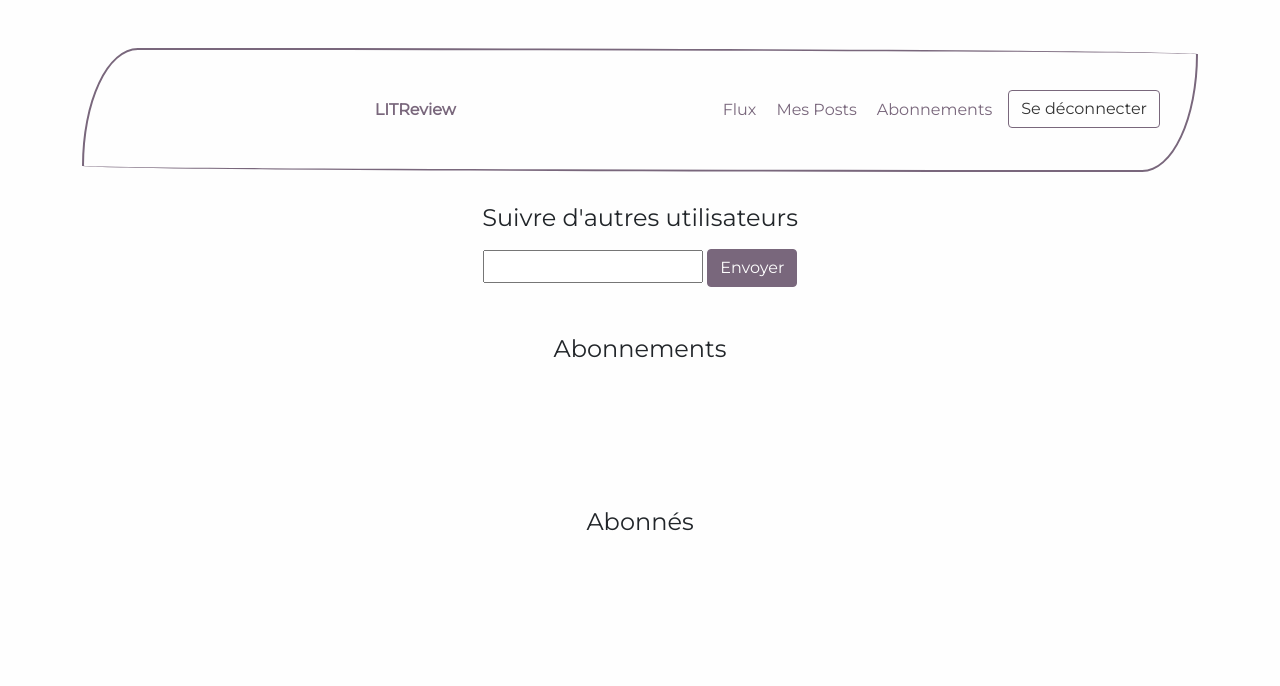
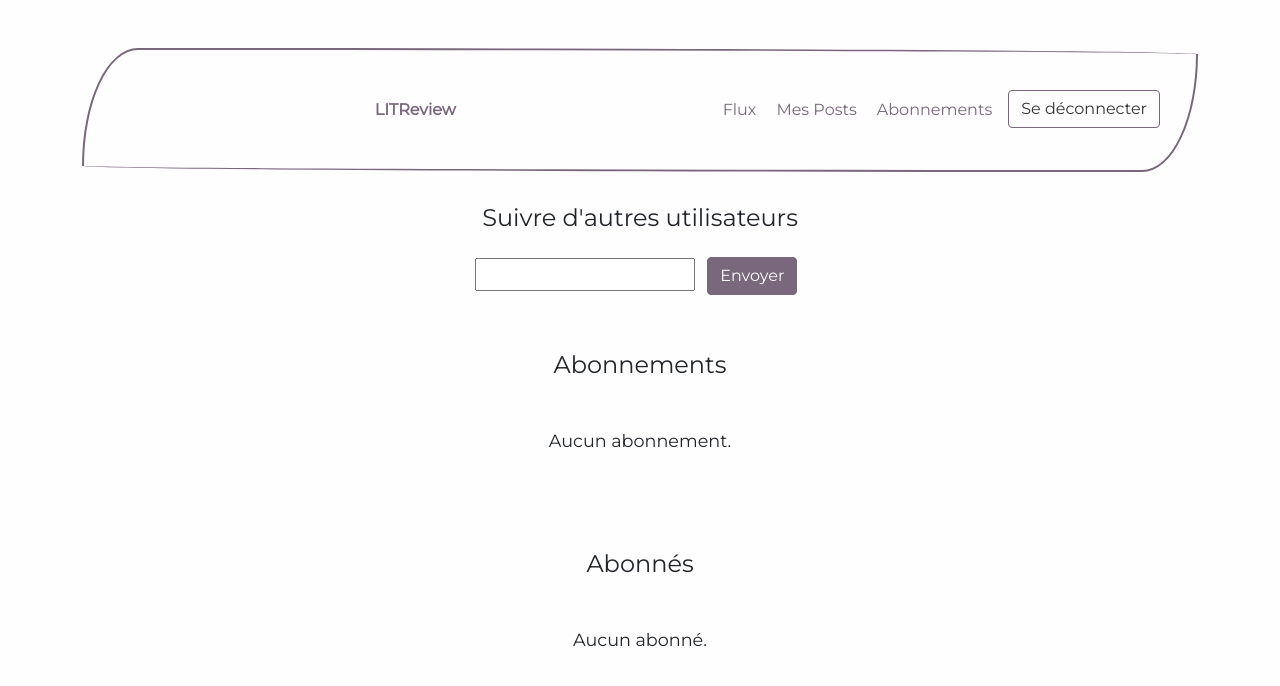
Before and after one commit to ClaireRuysschaert/P9_OC_LITReview, a Django app: page /subscription/ in a window 1280 px wide. Shown: the top 686 px of the page. Run offline with Django 4.2, Linux system fonts and the light colour scheme; the visitor is signed in with stand-in values (Sample User, id 1); data comes from the database, SQL or seed files in the repository.

Commit message:
feat: Add message if there is no subscribers or subscription

```diff
--- a/authentication/templates/authentication/subscription.html
+++ b/authentication/templates/authentication/subscription.html
@@ -1,15 +1,14 @@
-{% extends "base.html" %}
-
-{% block content %}
+{% extends "base.html" %} {% block content %}
 <div class="d-flex flex-column justify-content-center align-items-center">
   <div class="text-center w-75">
     <h2>Suivre d'autres utilisateurs</h2>
     <form method="get">
       {{form.username}}
-                <button type="submit" class="btn btn-primary">Envoyer</button>
+      <button type="submit" class="btn btn-primary m-2">Envoyer</button>
     </form>
 
     <h2 class="my-5">Abonnements</h2>
+    {% if following %}
     <table class="pb-5 table table-striped text-center">
       {% for user in following %}
       <tr>
@@ -17,15 +16,21 @@
         <td>
           <form method="post" action="{% url 'unfollow' user.username %}">
             {% csrf_token %}
-                                <button type="submit" class="btn btn-outline-dark">Se désabonner</button>
+            <button type="submit" class="btn btn-outline-dark">
+              Se désabonner
+            </button>
           </form>
         </td>
       </tr>
       {% endfor %}
     </table>
-            <div class=p-3></div>
+    {% else %}
+    <p>Aucun abonnement.</p>
+    {% endif %}
+    <div class="p-3"></div>
 
     <h2 class="my-5">Abonnés</h2>
+    {% if followers %}
     <table class="table table-striped text-center">
       {% for user in followers %}
       <tr>
@@ -33,6 +38,9 @@
       </tr>
       {% endfor %}
     </table>
+    {% else %}
+    <p>Aucun abonné.</p>
+    {% endif %}
   </div>
 </div>
 {% endblock %}
```
Lines whose indentation alone changed are shown as unchanged.
